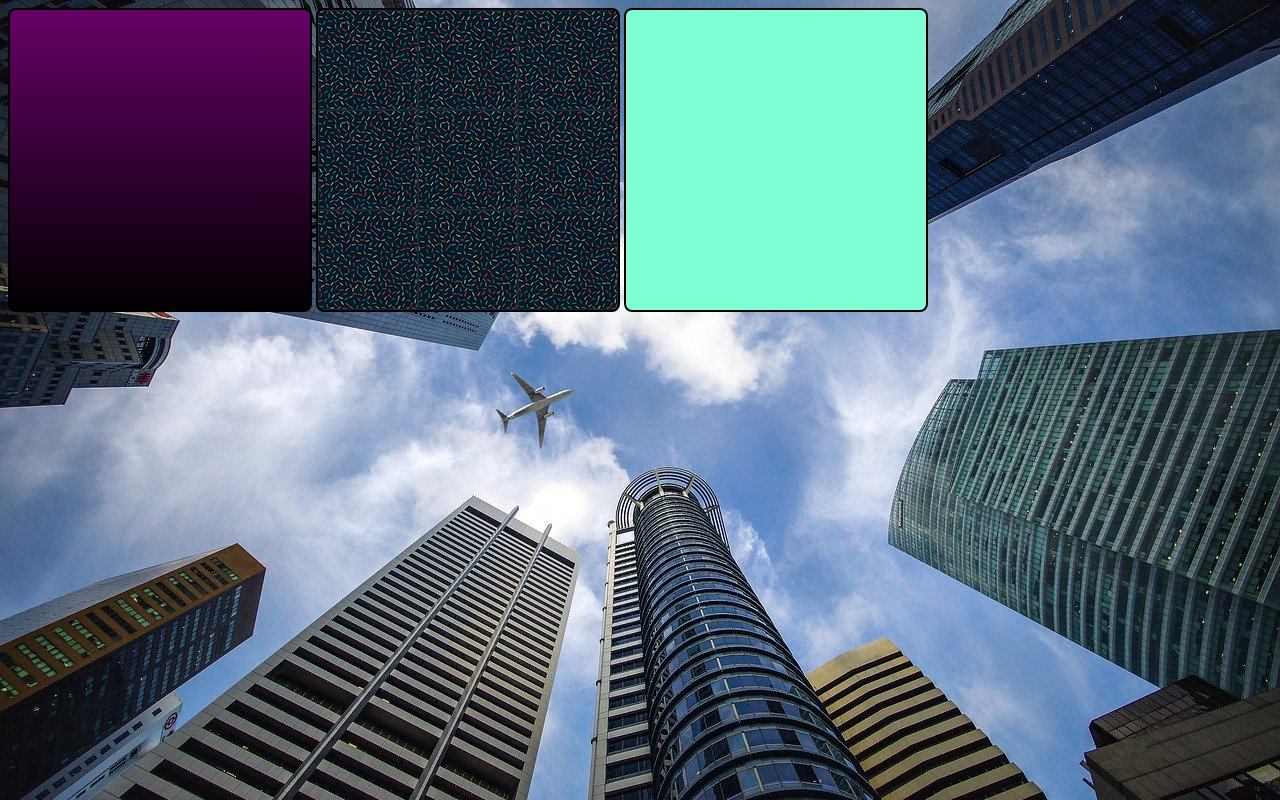
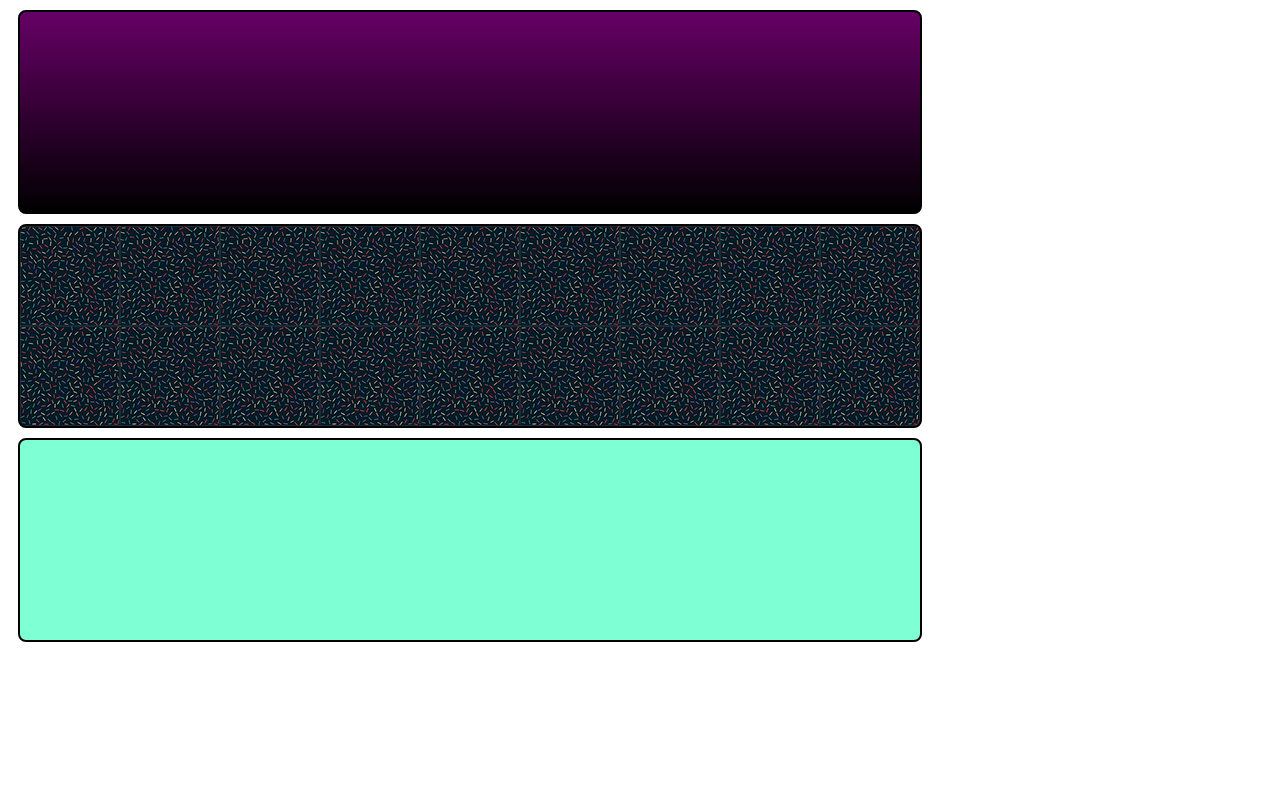
Before and after one commit to PdroOlive/html-projetos, a plain HTML site: page projeto-cifras/fundo001.html in a window 1280 px wide. Drawn offline with Linux system fonts and the light colour scheme.

Commit message:
Update fundo001.html

```diff
--- a/projeto-cifras/fundo001.html
+++ b/projeto-cifras/fundo001.html
@@ -5,18 +5,14 @@
     <meta name="viewport" content="width=device-width, initial-scale=1.0">
     <title>Cifras</title>
     <style>
-        body
-        {
-            background-image: url("imagens/wallpaper002.jpg");
-        }
         .quadrado
         {
             border: 2px solid black;
-            width: 300px;
-            height: 300px;
+            width: 900px;
+            height: 200px;
             border-radius: 8px;
             background-color: darkorchid;
-            display: inline-block;
+            margin: 10px;
         }
         #q1
         {
```
